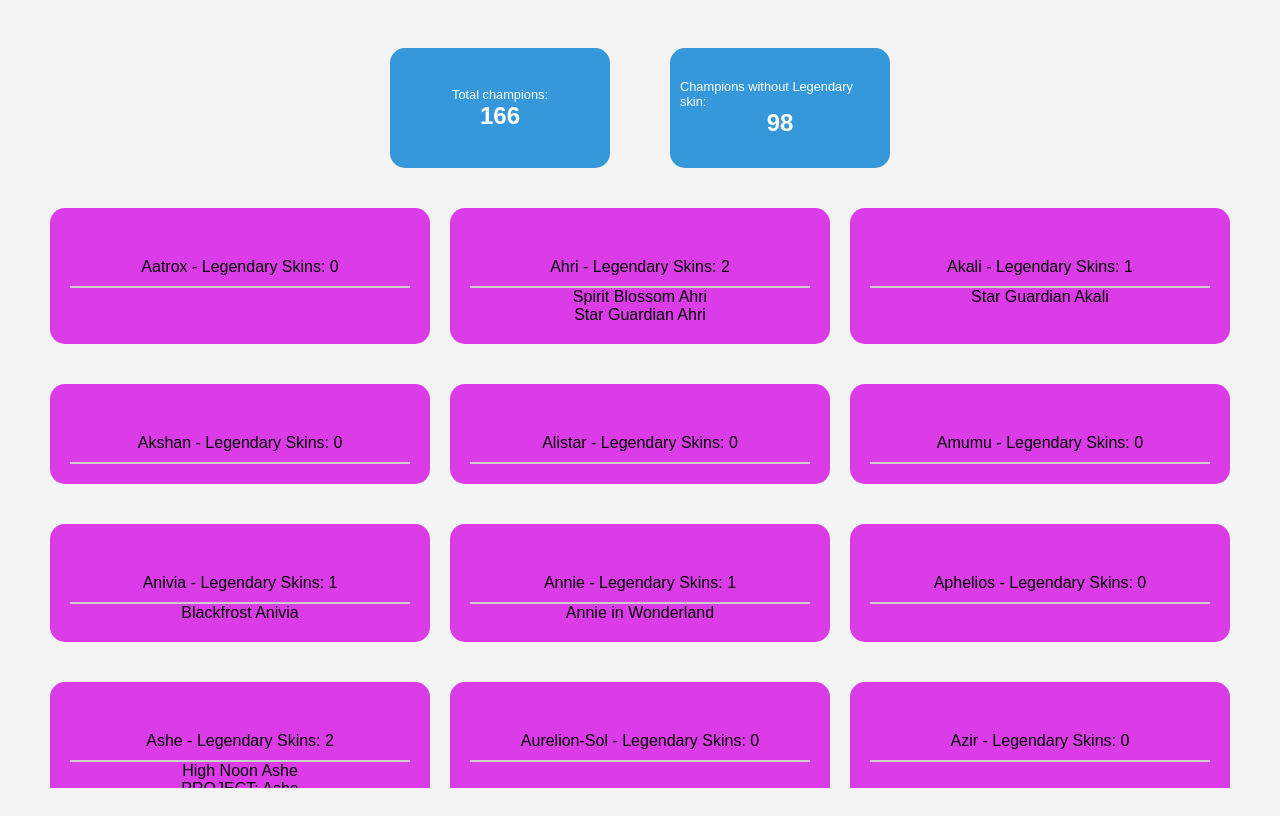
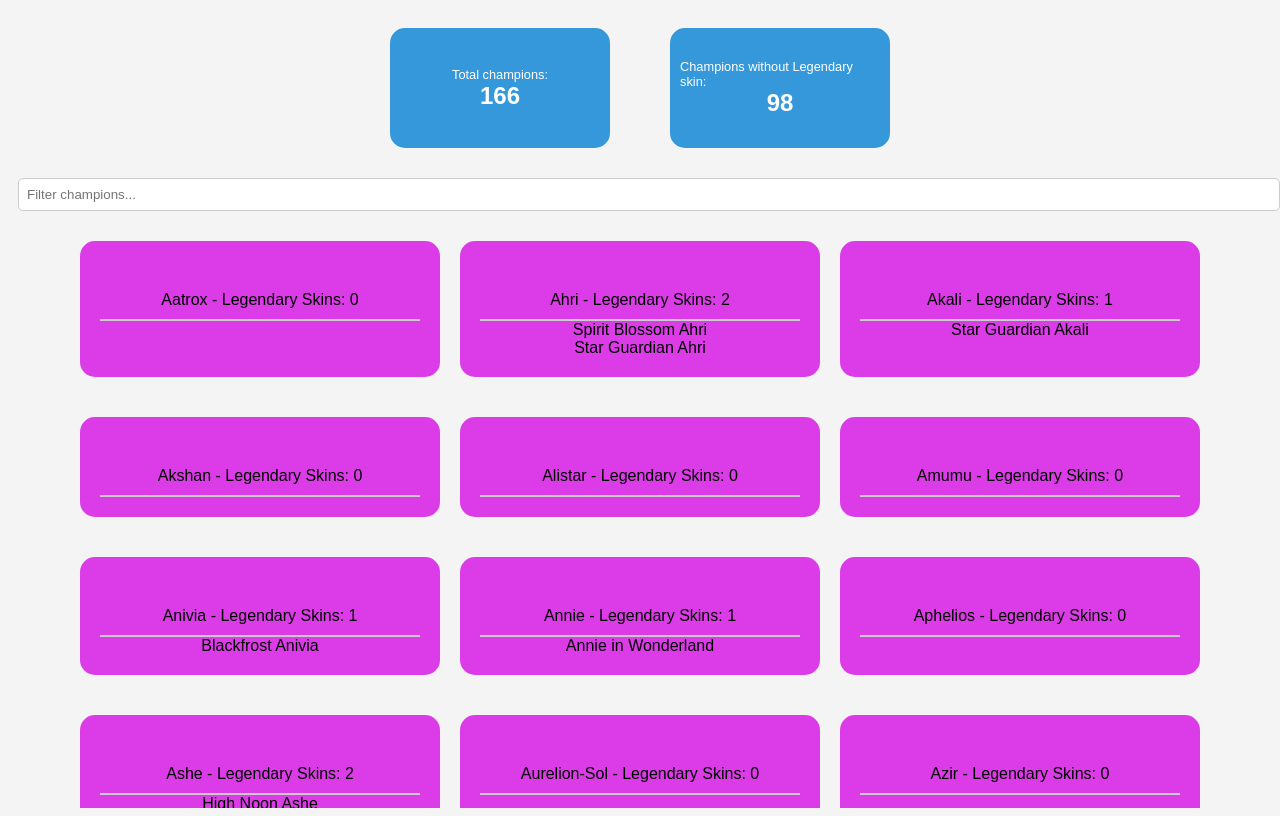
Before and after one commit to MegaRaG/MegaRaG.github.io, a plain HTML site: page index.html in a window 1280 px wide. Drawn offline with Linux system fonts and the light colour scheme.

Commit message:
Ajout du Filtre

```diff
--- a/css/main.css
+++ b/css/main.css
@@ -81,16 +81,14 @@
 }
 
 .champion-item {
-  flex: 0 0 calc(33.33% - 20px);
+  flex: 0 0 calc(33.33% - 40px);  /* Garde le même comportement flex, mais avec une largeur fixe */
+  min-width: 300px;  /* Une taille minimale pour chaque item, vous pouvez ajuster cette valeur selon vos besoins */
   background-color: #dc3ce7;
   padding: 20px;
   border-radius: 15px;
   box-sizing: border-box;
   text-align: center;
   margin-bottom: 20px;
-  /* Si vous souhaitez ajouter de l'espace entre les éléments sur la même ligne */
-  max-height: 200px; /* Ajustez ceci en fonction de la hauteur souhaitée */
-  overflow: auto; /* Pour ajouter une barre de défilement si le contenu dépasse la hauteur */
 }
 .list-header {
   margin-top: 30px;
@@ -116,3 +114,15 @@
   border-radius: 5px;          /* Coins arrondis pour un look agréable */
   margin: 2px 0;               /* Petit espacement entre les éléments de la liste */
 }
+.filter-container {
+  width: 100%;  /* Pour occuper toute la largeur de son conteneur parent */
+  box-sizing: border-box;  /* Pour inclure le padding et la bordure dans la largeur totale */
+  padding: 10px;  /* Ajustez cela selon vos préférences pour le padding intérieur */
+}
+
+#filterInput {
+  width: 100%;  /* Pour occuper toute la largeur de .filter-container */
+  padding: 8px;  /* Ajustez cela selon vos préférences pour le padding intérieur du champ d'entrée */
+  border-radius: 5px;  /* Pour arrondir les coins du champ d'entrée */
+  border: 1px solid #ccc;  /* Bordure autour du champ d'entrée */
+}
--- a/index.html
+++ b/index.html
@@ -15,6 +15,11 @@
     </div>
 </div>
 
+<!-- Zone de saisie pour filtrer les champions -->
+<div class="filter-container">
+    <input type="text" id="filterInput" placeholder="Filter champions...">
+</div>
+
 <!-- Container for champions -->
 <div class="champions-container" id="championsContainer">
     <!-- Les cubes pour chaque champion seront ajoutés ici par JavaScript -->
--- a/script/script.js
+++ b/script/script.js
@@ -35,6 +35,26 @@
       championsContainer.appendChild(championDiv);
     });
 
+    const filterInput = document.getElementById('filterInput');
+
+  filterInput.addEventListener('input', function() {
+    const filterValue = this.value.toLowerCase().trim(); // Convertir en minuscules pour une recherche insensible à la casse
+
+    const championItems = document.querySelectorAll('.champion-item'); // Sélectionnez tous les éléments de champion
+
+    championItems.forEach(item => {
+      const championHeaderText = item.querySelector('.list-header').textContent.toLowerCase(); // Obtenez le texte du header du champion
+      const championName = championHeaderText.split('-')[0].trim(); // Récupérez le nom du champion en ignorant les autres informations
+
+      // Si le nom du champion contient la valeur filtrée, affichez-le ; sinon, masquez-le
+      if (championName.includes(filterValue)) {
+        item.style.display = ''; // Afficher le champion
+      } else {
+        item.style.display = 'none'; // Masquer le champion
+      }
+    });
+  });
+
   })
   .catch(error => {
     console.error('Error fetching the JSON file:', error);
```
